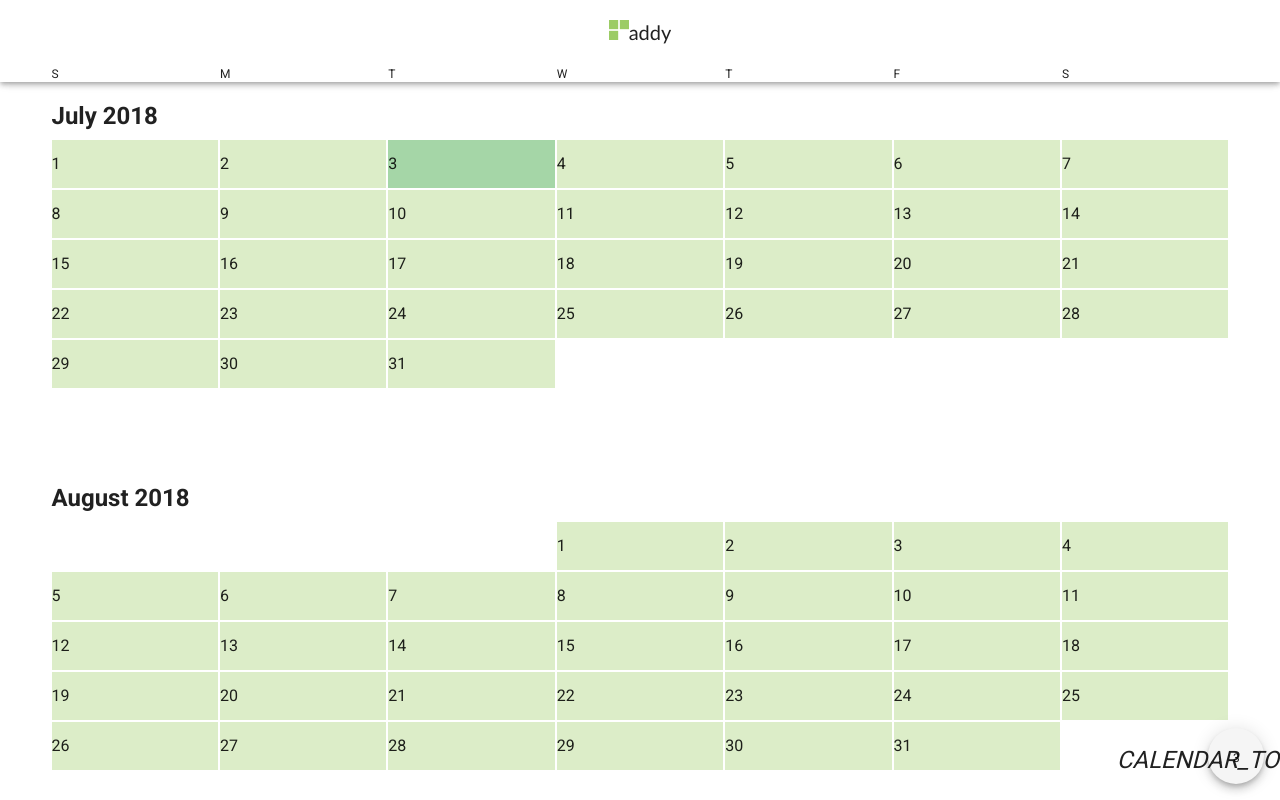
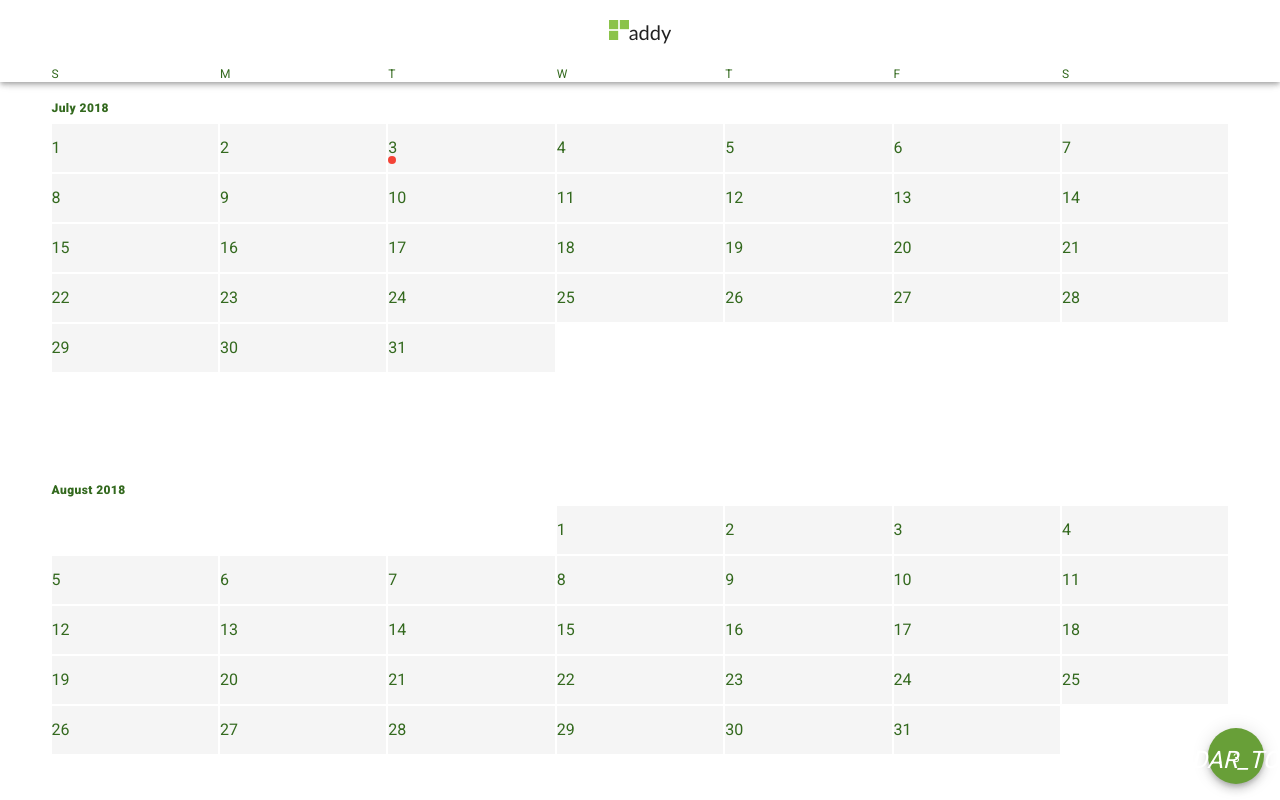
Before and after one commit to fiahfy/nuxt-tile, a Nuxt app: page / in a window 1280 px wide. Built offline with nearby package versions, Linux system fonts and the light colour scheme.

Commit message:
Set theme color

```diff
--- /dev/null
+++ b/src/components/AppIcon.vue
@@ -0,0 +1,37 @@
+<template>
+  <svg
+    :width="size"
+    :height="size"
+    x="0"
+    y="0"
+    viewBox="0 0 512 512"
+  >
+    <polygon
+      :fill="color"
+      points="0 0, 235 0, 235 235, 0 235"
+    />
+    <polygon
+      :fill="color"
+      points="277 0, 512 0, 512 235, 277 235"
+    />
+    <polygon
+      :fill="color"
+      points="0 277, 235 277, 235 512, 0 512"
+    />
+  </svg>
+</template>
+
+<script>
+export default {
+  props: {
+    size: {
+      type: [String, Number],
+      default: 512
+    },
+    color: {
+      type: String,
+      default: '#9ccc65'
+    }
+  }
+}
+</script>
--- a/src/components/Calendar.vue
+++ b/src/components/Calendar.vue
@@ -1,7 +1,7 @@
 <template>
   <swiper
     ref="swiper"
-    :options="swiperOption"
+    :options="swiperOptions"
     class="calendar"
   >
     <swiper-slide
@@ -45,12 +45,13 @@ export default {
       }
       return slides
     })()
-    const initialSlide = slides.indexOf(this.$store.state.month)
+    const initialSlide = slides.indexOf(this.$store.getters.month)
     return {
+      slides,
       virtualData: {
         slides: []
       },
-      swiperOption: {
+      swiperOptions: {
         direction: 'vertical',
         slidesPerView: 3,
         height: 382 * 3,
@@ -66,8 +67,8 @@ export default {
             if (!this.$refs.swiper.swiper) {
               return
             }
-            const month = this.swiperOption.virtual.slides[this.$refs.swiper.swiper.activeIndex]
-            this.setMonth({ month })
+            const date = this.slides[this.$refs.swiper.swiper.activeIndex]
+            this.setDate({ date })
           }
         }
       }
@@ -75,10 +76,11 @@ export default {
   },
   computed: {
     ...mapState([
-      'month'
+      'date'
     ]),
     ...mapGetters([
-      'isCurrentCategory'
+      'isCurrentCategory',
+      'month'
     ])
   },
   watch: {
@@ -86,16 +88,19 @@ export default {
       if (this.isCurrentCategory({ category: this.category })) {
         return
       }
-      const index = this.swiperOption.virtual.slides.indexOf(value)
+      const index = this.slides.indexOf(value)
       this.$refs.swiper.swiper.slideTo(index)
     }
   },
   methods: {
     moveToday () {
-      this.$refs.swiper.swiper.slideTo(this.swiperOption.initialSlide)
+      const d = new Date()
+      const m = new Date(d.getFullYear(), d.getMonth())
+      const index = this.slides.indexOf(m.getTime())
+      this.$refs.swiper.swiper.slideTo(index)
     },
     ...mapMutations([
-      'setMonth'
+      'setDate'
     ])
   }
 }
--- a/src/components/CalendarDay.vue
+++ b/src/components/CalendarDay.vue
@@ -5,12 +5,17 @@
     class="calendar-day py-3"
     @click="onClick"
   >
+    <span
+      v-if="current"
+      class="d-inline-block red"
+    />
     {{ day }}
   </div>
 </template>
 
 <script>
 import { mapActions, mapGetters } from 'vuex'
+import * as Theme from '~/utils/Theme'
 
 export default {
   props: {
@@ -39,26 +44,41 @@ export default {
       const now = new Date()
       return this.year === now.getFullYear() && this.month - 1 === now.getMonth() && this.day === now.getDate()
     },
-    checked () {
-      return this.isChecked({ category: this.category, date: this.date })
+    active () {
+      return this.isActive({ category: this.category, date: this.date })
     },
     classes () {
+      let classes = [this.active ? Theme.getActiveDayColor(this.category) : Theme.getHeaderColor(this.category) + ' grey lighten-4']
       if (this.current) {
-        return this.checked ? 'green lighten-2 white--text' : 'green lighten-3'
+        classes = [...classes, 'current']
       }
-      return this.checked ? 'light-green lighten-1 white--text' : 'light-green lighten-4'
+      return classes
     },
     ...mapGetters([
-      'isChecked'
+      'isActive'
     ])
   },
   methods: {
     onClick () {
-      this.toggleChecked({ category: this.category, date: this.date })
+      this.toggleActive({ category: this.category, date: this.date })
     },
     ...mapActions([
-      'toggleChecked'
+      'toggleActive'
     ])
   }
 }
 </script>
+
+<style scoped>
+.calendar-day {
+  cursor: pointer;
+  position: relative;
+}
+span {
+  border-radius: 50%;
+  height: 8px;
+  position: absolute;
+  bottom: 8px;
+  width: 8px;
+}
+</style>
--- a/src/components/CalendarHeader.vue
+++ b/src/components/CalendarHeader.vue
@@ -12,6 +12,7 @@
       <v-flex
         v-for="(weekday, index) in weekdays"
         :key="index"
+        :class="classes"
         class="caption"
       >{{ weekday }}</v-flex>
     </v-layout>
@@ -19,6 +20,9 @@
 </template>
 
 <script>
+import { mapState } from 'vuex'
+import * as Theme from '~/utils/Theme'
+
 export default {
   data () {
     const weekdays = (new Array(7)).fill(1).map((value, index) => {
@@ -29,6 +33,14 @@ export default {
     return {
       weekdays
     }
+  },
+  computed: {
+    classes () {
+      return Theme.getHeaderColor(this.category)
+    },
+    ...mapState([
+      'category'
+    ])
   }
 }
 </script>
--- a/src/components/CalendarMonth.vue
+++ b/src/components/CalendarMonth.vue
@@ -11,7 +11,10 @@
       wrap
     >
       <v-flex xs12>
-        <h2 class="subheading mt-3 mb-1">{{ headline }}</h2>
+        <h2
+          :class="classes"
+          class="caption font-weight-black mt-3 mb-1"
+        >{{ caption }}</h2>
       </v-flex>
       <v-flex
         v-for="i in offsetBegin"
@@ -38,6 +41,7 @@
 
 <script>
 import CalendarDay from '~/components/CalendarDay'
+import * as Theme from '~/utils/Theme'
 
 export default {
   components: {
@@ -58,9 +62,12 @@ export default {
     }
   },
   computed: {
-    headline () {
+    caption () {
       const date = new Date(this.year, this.month - 1)
       return date.toLocaleString('en-US', { month: 'long', year: 'numeric' })
+    },
+    classes () {
+      return Theme.getHeaderColor(this.category)
     },
     days () {
       const days = (new Date(this.year, this.month, 0)).getDate()
--- a/src/layouts/default.vue
+++ b/src/layouts/default.vue
@@ -6,7 +6,10 @@
     >
       <v-spacer />
       <v-toolbar-title class="ml-0">
-        <img src="~/assets/icon.svg">
+        <app-icon
+          :color="color"
+          size="20"
+        />
         <span>addy</span>
       </v-toolbar-title>
       <v-spacer />
@@ -19,11 +22,23 @@
 </template>
 
 <script>
+import { mapState } from 'vuex'
+import AppIcon from '~/components/AppIcon'
 import CalendarHeader from '~/components/CalendarHeader'
+import * as Theme from '~/utils/Theme'
 
 export default {
   components: {
+    AppIcon,
     CalendarHeader
+  },
+  computed: {
+    color () {
+      return Theme.getIconColor(this.category)
+    },
+    ...mapState([
+      'category'
+    ])
   }
 }
 </script>
--- a/src/pages/index.vue
+++ b/src/pages/index.vue
@@ -4,7 +4,7 @@
   >
     <swiper
       ref="swiper"
-      :options="swiperOption"
+      :options="swiperOptions"
     >
       <swiper-slide
         v-for="(category, index) in virtualData.slides"
@@ -18,7 +18,9 @@
       </swiper-slide>
     </swiper>
     <v-btn
+      :color="buttonColor"
       class="caption"
+      dark
       fab
       fixed
       bottom
@@ -32,7 +34,9 @@
 </template>
 
 <script>
+import { mapMutations, mapState } from 'vuex'
 import Calendar from '~/components/Calendar'
+import * as Theme from '~/utils/Theme'
 
 export default {
   components: {
@@ -41,32 +45,51 @@ export default {
   data () {
     const today = (new Date()).getDate()
     const slides = this.$store.state.categories
-    const category = slides[0]
-    const d = new Date()
-    const month = (new Date(d.getFullYear(), d.getMonth())).getTime()
+    const initialSlide = slides.indexOf(this.$store.state.category)
     return {
       today,
-      category,
-      month,
+      slides,
       virtualData: {
         slides: []
       },
-      swiperOption: {
+      swiperOptions: {
+        initialSlide,
         virtual: {
           slides,
           renderExternal: (data) => {
             this.virtualData = data
           }
+        },
+        on: {
+          slideChange: () => {
+            if (!this.$refs.swiper.swiper) {
+              return
+            }
+            const category = this.slides[this.$refs.swiper.swiper.activeIndex]
+            this.setCategory({ category })
+          }
         }
       }
     }
   },
+  computed: {
+    buttonColor () {
+      return Theme.getButtonColor(this.category)
+    },
+    ...mapState([
+      'category'
+    ])
+  },
   methods: {
     onClick () {
-      const ref = 'calendar-' + this.$refs.swiper.swiper.activeIndex
+      const index = this.$refs.swiper.swiper.activeIndex ? 1 : 0
+      const ref = 'calendar-' + index
       const calendar = this.$refs[ref][0]
       calendar.moveToday()
-    }
+    },
+    ...mapMutations([
+      'setCategory'
+    ])
   }
 }
 </script>
--- a/src/plugins/vuex-persistedstate.js
+++ b/src/plugins/vuex-persistedstate.js
@@ -3,7 +3,9 @@ import createPersistedState from 'vuex-persistedstate'
 export default ({ store }) => {
   createPersistedState({
     paths: [
-      'dates'
+      'actives',
+      'category',
+      'date'
     ]
   })(store)
 }
--- a/src/store/index.js
+++ b/src/store/index.js
@@ -1,61 +1,66 @@
-
-const d = new Date()
-const month = (new Date(d.getFullYear(), d.getMonth())).getTime()
 
 export const state = () => ({
   version: 1,
-  categories: [0, 1, 2, 3],
-  dates: [],
-  category: 0,
-  month
+  categories: [1, 2, 3, 4],
+  actives: [],
+  category: 2,
+  date: Date.now()
 })
 
 export const getters = {
-  isChecked (state) {
+  isActive (state) {
     return ({ category, date }) => {
-      const dates = state.dates[category] || {}
-      return !!dates[date.getTime()]
+      const actives = state.actives[category] || {}
+      return !!actives[date.getTime()]
     }
   },
   isCurrentCategory (state) {
     return ({ category }) => state.category === category
+  },
+  month (state) {
+    const d = new Date(state.date)
+    const m = new Date(d.getFullYear(), d.getMonth())
+    return m.getTime()
   }
 }
 
 export const actions = {
-  toggleChecked ({ dispatch, state }, { category, date }) {
-    const dates = state.dates[category] || {}
+  toggleActive ({ dispatch, state }, { category, date }) {
+    const actives = state.actives[category] || {}
     const timestamp = String(date.getTime())
-    if (dates[timestamp]) {
-      const newDates = Object.keys(dates)
+    if (actives[timestamp]) {
+      const newActives = Object.keys(actives)
         .filter((key) => key !== timestamp)
         .reduce((carry, key) => {
-          carry[key] = dates[key]
+          carry[key] = actives[key]
           return carry
         }, {})
-      dispatch('setDates', { category, dates: newDates })
+      dispatch('setActives', { category, actives: newActives })
       return
     }
-    const newDates = {
-      ...dates,
+    const newActives = {
+      ...actives,
       [timestamp]: 1
     }
-    dispatch('setDates', { category, dates: newDates })
+    dispatch('setActives', { category, actives: newActives })
   },
-  setDates ({ commit, state }, { category, dates }) {
-    const newDates = {
-      ...state.dates,
-      [category]: dates
+  setActives ({ commit, state }, { category, actives }) {
+    const newActives = {
+      ...state.actives,
+      [category]: actives
     }
-    commit('setDates', { dates: newDates })
+    commit('setActives', { actives: newActives })
   }
 }
 
 export const mutations = {
-  setMonth (state, { month }) {
-    state.month = month
+  setActives (state, { actives }) {
+    state.actives = actives
   },
-  setDates (state, { dates }) {
-    state.dates = dates
+  setCategory (state, { category }) {
+    state.category = category
+  },
+  setDate (state, { date }) {
+    state.date = date
   }
 }
--- /dev/null
+++ b/src/utils/theme.js
@@ -0,0 +1,43 @@
+export const getHeaderColor = (category) => {
+  switch (category) {
+    case 1:
+      return 'green--text text--darken-4'
+    case 2:
+      return 'light-green--text text--darken-4'
+    default:
+      return 'orange--text text--darken-4'
+  }
+}
+
+export const getButtonColor = (category) => {
+  switch (category) {
+    case 1:
+      return 'green darken-2'
+    case 2:
+      return 'light-green darken-2'
+    default:
+      return 'orange darken-2'
+  }
+}
+
+export const getActiveDayColor = (category) => {
+  switch (category) {
+    case 1:
+      return 'green lighten-3 green--text text--darken-4'
+    case 2:
+      return 'light-green lighten-3 light-green--text text--darken-4'
+    default:
+      return 'orange lighten-3 orange--text text--darken-4'
+  }
+}
+
+export const getIconColor = (category) => {
+  switch (category) {
+    case 1:
+      return '#4CAF50'
+    case 2:
+      return '#8BC34A'
+    default:
+      return '#FF9800'
+  }
+}
```
